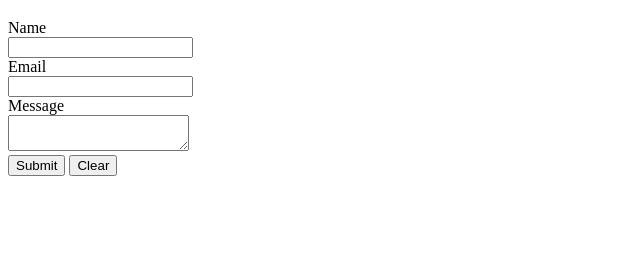
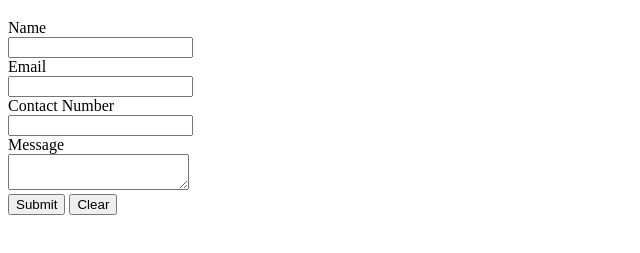
Before and after one commit to Naeemwd/html-project-03-, a plain HTML site: page index.html in a window 1280 px wide. Shown: the part 61-314 px from the top of the page, without its empty margins (0-640 px from the left). Drawn offline with Linux system fonts and the light colour scheme.

Commit message:
updated index.html

```diff
--- a/index.html
+++ b/index.html
@@ -12,6 +12,8 @@
         <input required type="text" id="name" name="name"> <br />
         <label for="email">Email</label> <br />
         <input required type="email" id="email" name="email"> <br />
+        <label for="phone">Contact Number</label> <br />
+        <input required type="tel" id="phone" name="phone"> <br />
         <label for="message">Message</label> <br />
         <textarea name="message" id="message"></textarea> <br />
         <button type="submit">Submit</button>
```
